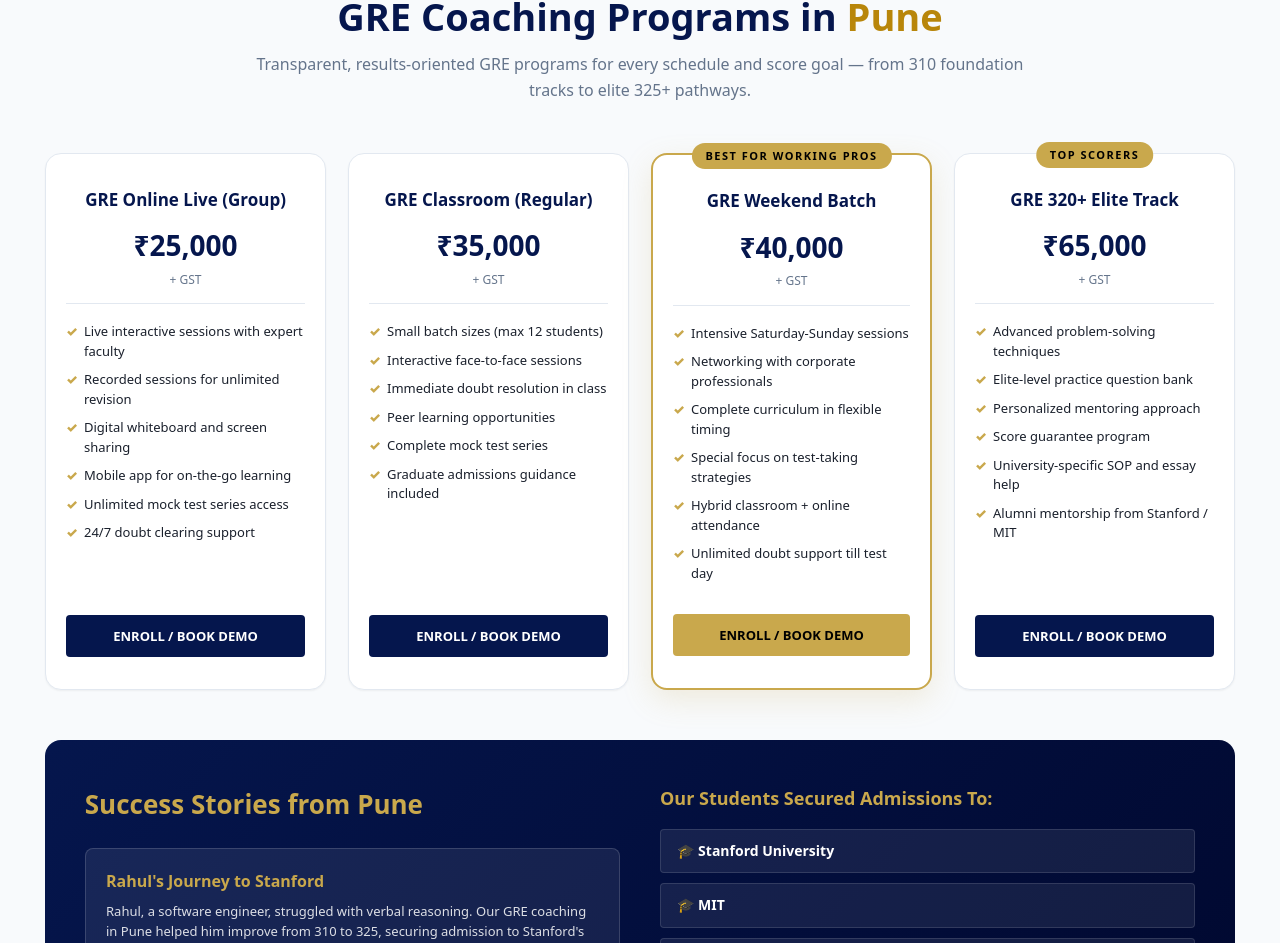
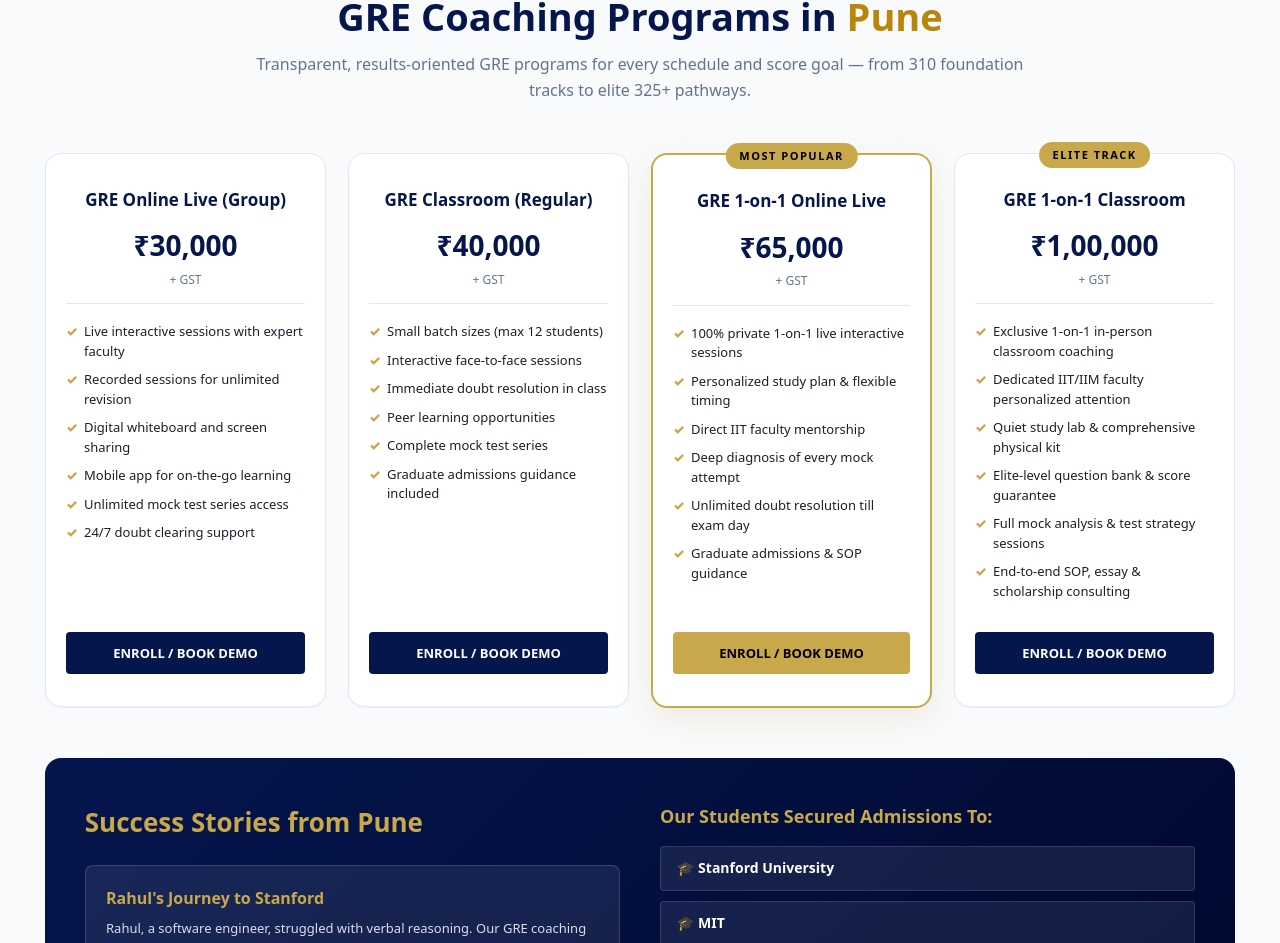
Before and after one commit to EduQuestmbawizards/MbaWizard, a Next.js app: page /gre-coaching-in-pune in a window 1280 px wide. Shown: the part 6325-7268 px from the top of the page. Built offline with nearby package versions, Linux system fonts and the light colour scheme.

Commit message:
feat: update GRE coaching city batch pricing to 30k, 40k, 65k, and 1L

```diff
--- a/src/components/gre-coaching-city/batches/GreCityBatches.tsx
+++ b/src/components/gre-coaching-city/batches/GreCityBatches.tsx
@@ -14,7 +14,7 @@ export default function GreCityBatches({ city }: GreCityBatchesProps) {
   const batches = [
     {
       name: "GRE Online Live (Group)",
-      price: "₹25,000",
+      price: "₹30,000",
       featured: false,
       badge: null,
       features: [
@@ -28,7 +28,7 @@ export default function GreCityBatches({ city }: GreCityBatchesProps) {
     },
     {
       name: "GRE Classroom (Regular)",
-      price: "₹35,000",
+      price: "₹40,000",
       featured: false,
       badge: null,
       features: [
@@ -41,31 +41,31 @@ export default function GreCityBatches({ city }: GreCityBatchesProps) {
       ],
     },
     {
-      name: "GRE Weekend Batch",
-      price: "₹40,000",
+      name: "GRE 1-on-1 Online Live",
+      price: "₹65,000",
       featured: true,
-      badge: "Best for Working Pros",
+      badge: "Most Popular",
       features: [
-        "Intensive Saturday-Sunday sessions",
-        "Networking with corporate professionals",
-        "Complete curriculum in flexible timing",
-        "Special focus on test-taking strategies",
-        "Hybrid classroom + online attendance",
-        "Unlimited doubt support till test day",
+        "100% private 1-on-1 live interactive sessions",
+        "Personalized study plan & flexible timing",
+        "Direct IIT faculty mentorship",
+        "Deep diagnosis of every mock attempt",
+        "Unlimited doubt resolution till exam day",
+        "Graduate admissions & SOP guidance",
       ],
     },
     {
-      name: "GRE 320+ Elite Track",
-      price: "₹65,000",
+      name: "GRE 1-on-1 Classroom",
+      price: "₹1,00,000",
       featured: false,
-      badge: "Top Scorers",
+      badge: "Elite Track",
       features: [
-        "Advanced problem-solving techniques",
-        "Elite-level practice question bank",
-        "Personalized mentoring approach",
-        "Score guarantee program",
-        "University-specific SOP and essay help",
-        "Alumni mentorship from Stanford / MIT",
+        "Exclusive 1-on-1 in-person classroom coaching",
+        "Dedicated IIT/IIM faculty personalized attention",
+        "Quiet study lab & comprehensive physical kit",
+        "Elite-level question bank & score guarantee",
+        "Full mock analysis & test strategy sessions",
+        "End-to-end SOP, essay & scholarship consulting",
       ],
     },
   ];
```
